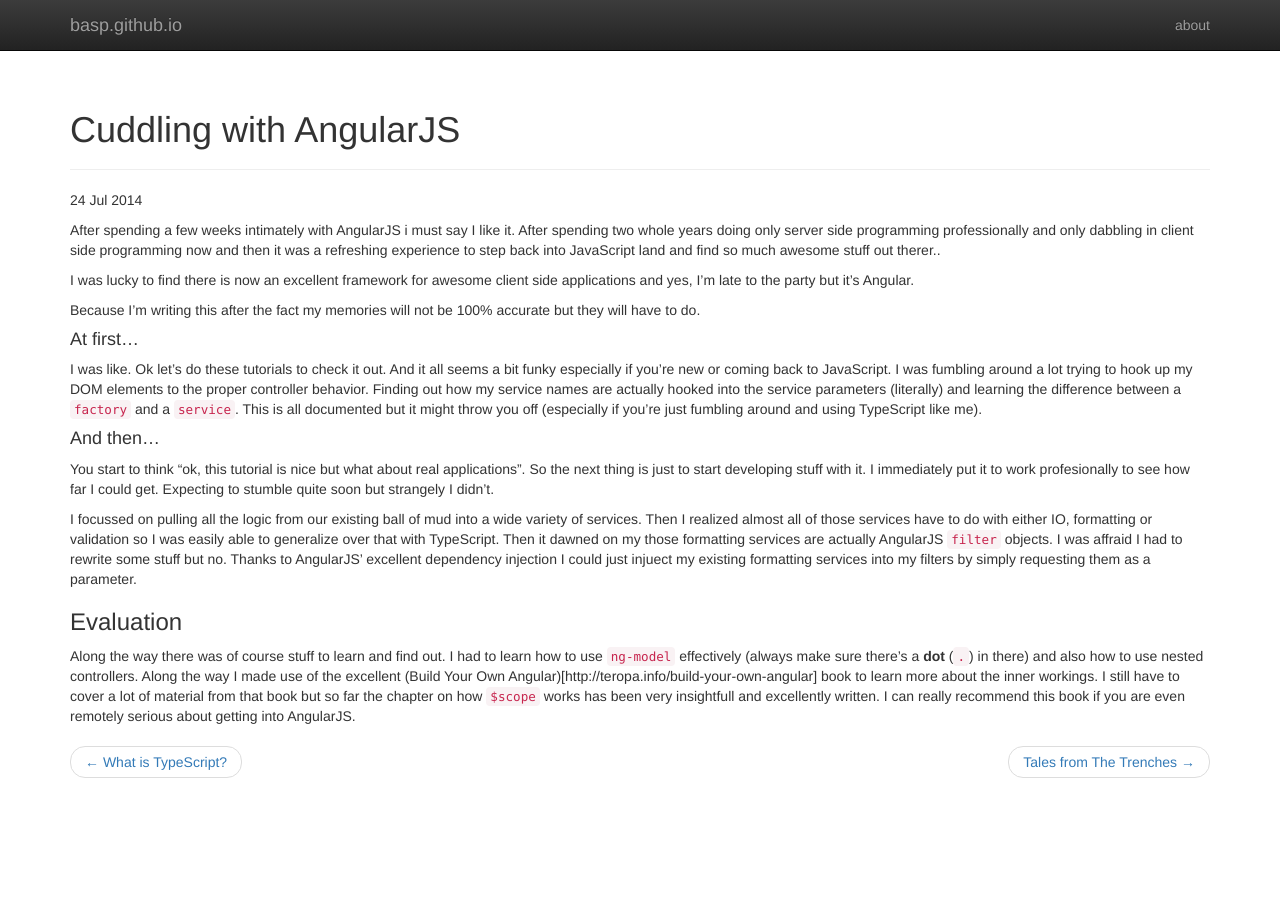
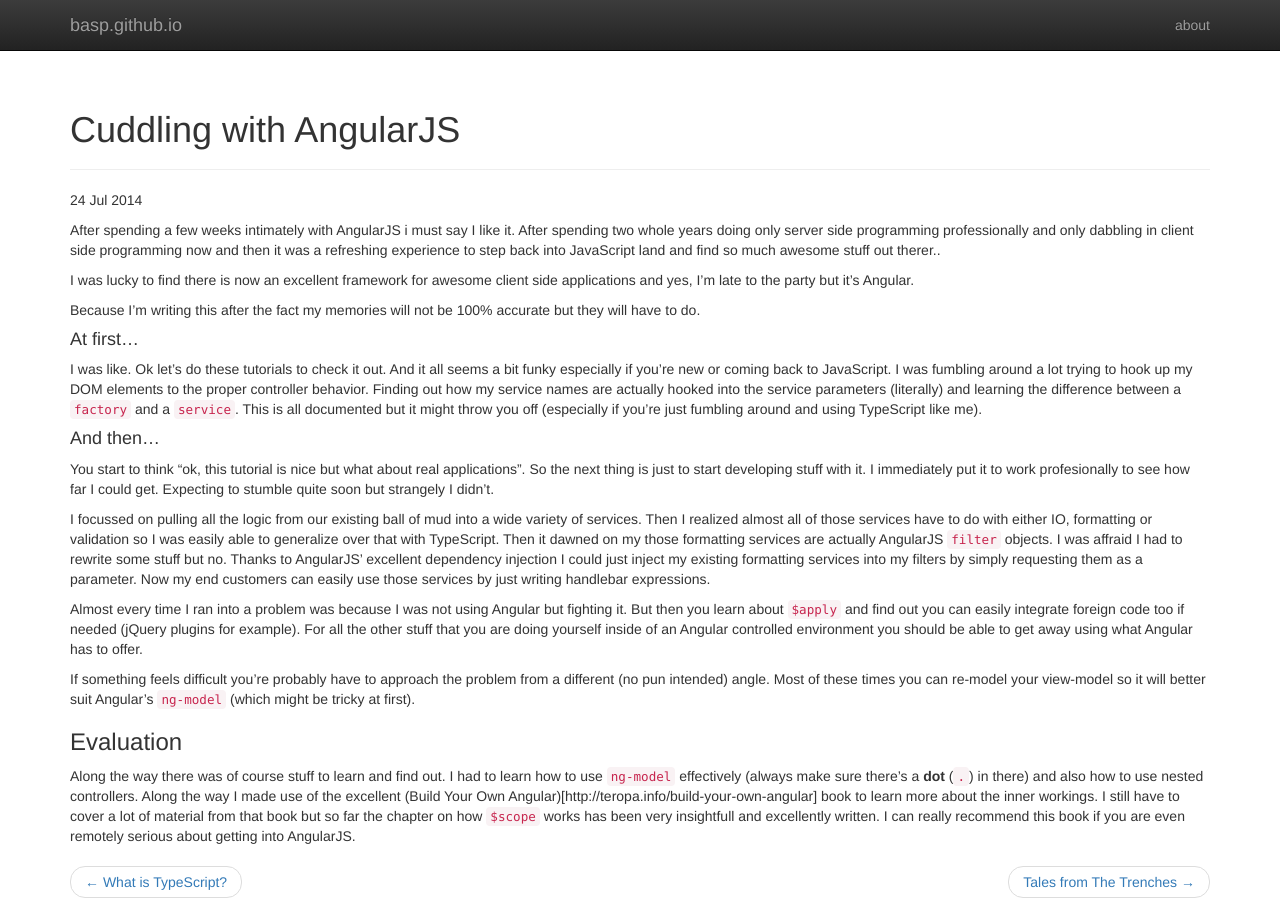
Before and after one commit to basp/basp.github.io, a Jekyll site: the page built from _posts/2014-07-24-cuddling-with-angular.md, in a window 1280 px wide. Built offline with Jekyll 4.4.1, drawn with Linux system fonts in a browser that asks for light colours; nearby versions of some CDN libraries; Markdown is read by kramdown in place of the engine named in the settings.

Commit message:
More stuff on Angular

````diff
--- a/_posts/2014-07-24-cuddling-with-angular.md
+++ b/_posts/2014-07-24-cuddling-with-angular.md
@@ -15,7 +15,11 @@
 #### And then...
 You start to think "ok, this tutorial is nice but what about real applications". So the next thing is just to start developing stuff with it. I immediately put it to work profesionally to see how far I could get. Expecting to stumble quite soon but strangely I didn't.
 
-I focussed on pulling all the logic from our existing ball of mud into a wide variety of services. Then I realized almost all of those services have to do with either IO, formatting or validation so I was easily able to generalize over that with TypeScript. Then it dawned on my those formatting services are actually AngularJS ```filter``` objects. I was affraid I had to rewrite some stuff but no. Thanks to AngularJS' excellent dependency injection I could just injuect my existing formatting services into my filters by simply requesting them as a parameter.
+I focussed on pulling all the logic from our existing ball of mud into a wide variety of services. Then I realized almost all of those services have to do with either IO, formatting or validation so I was easily able to generalize over that with TypeScript. Then it dawned on my those formatting services are actually AngularJS ```filter``` objects. I was affraid I had to rewrite some stuff but no. Thanks to AngularJS' excellent dependency injection I could just inject my existing formatting services into my filters by simply requesting them as a parameter. Now my end customers can easily use those services by just writing handlebar expressions.
+
+Almost every time I ran into a problem was because I was not using Angular but fighting it. But then you learn about ```$apply``` and find out you can easily integrate foreign code too if needed (jQuery plugins for example). For all the other stuff that you are doing yourself inside of an Angular controlled environment you should be able to get away using what Angular has to offer.
+
+If something feels difficult you're probably have to approach the problem from a different (no pun intended) angle. Most of these times you can re-model your view-model so it will better suit Angular's ```ng-model``` (which might be tricky at first).
 
 ### Evaluation
 Along the way there was of course stuff to learn and find out. I had to learn how to use ```ng-model``` effectively (always make sure there's a __dot__ (```.```) in there) and also how to use nested controllers. Along the way I made use of the excellent (Build Your Own Angular)[http://teropa.info/build-your-own-angular] book to learn more about the inner workings. I still have to cover a lot of material from that book but so far the chapter on how ```$scope``` works has been very insightfull and excellently written. I can really recommend this book if you are even remotely serious about getting into AngularJS.
````
